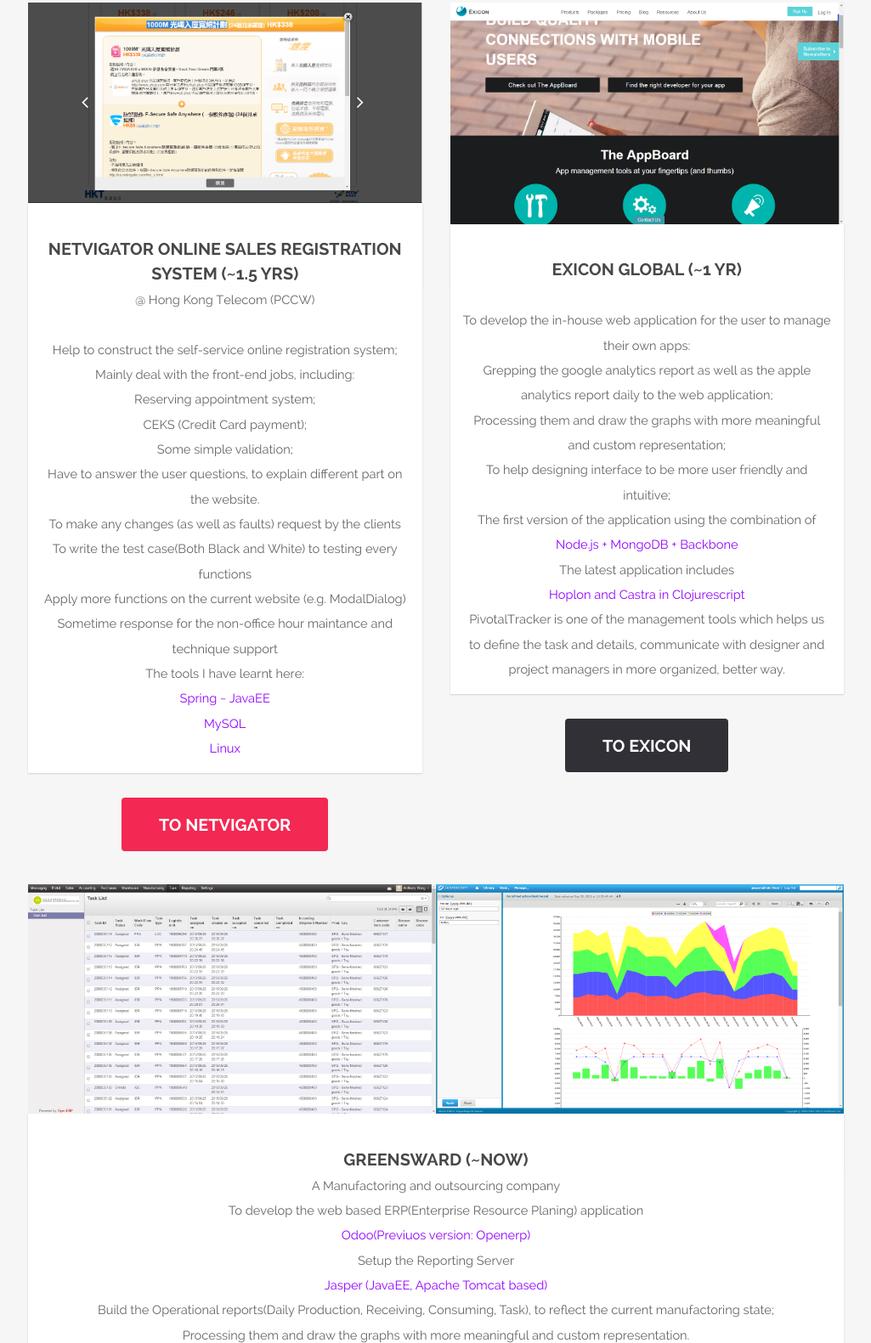
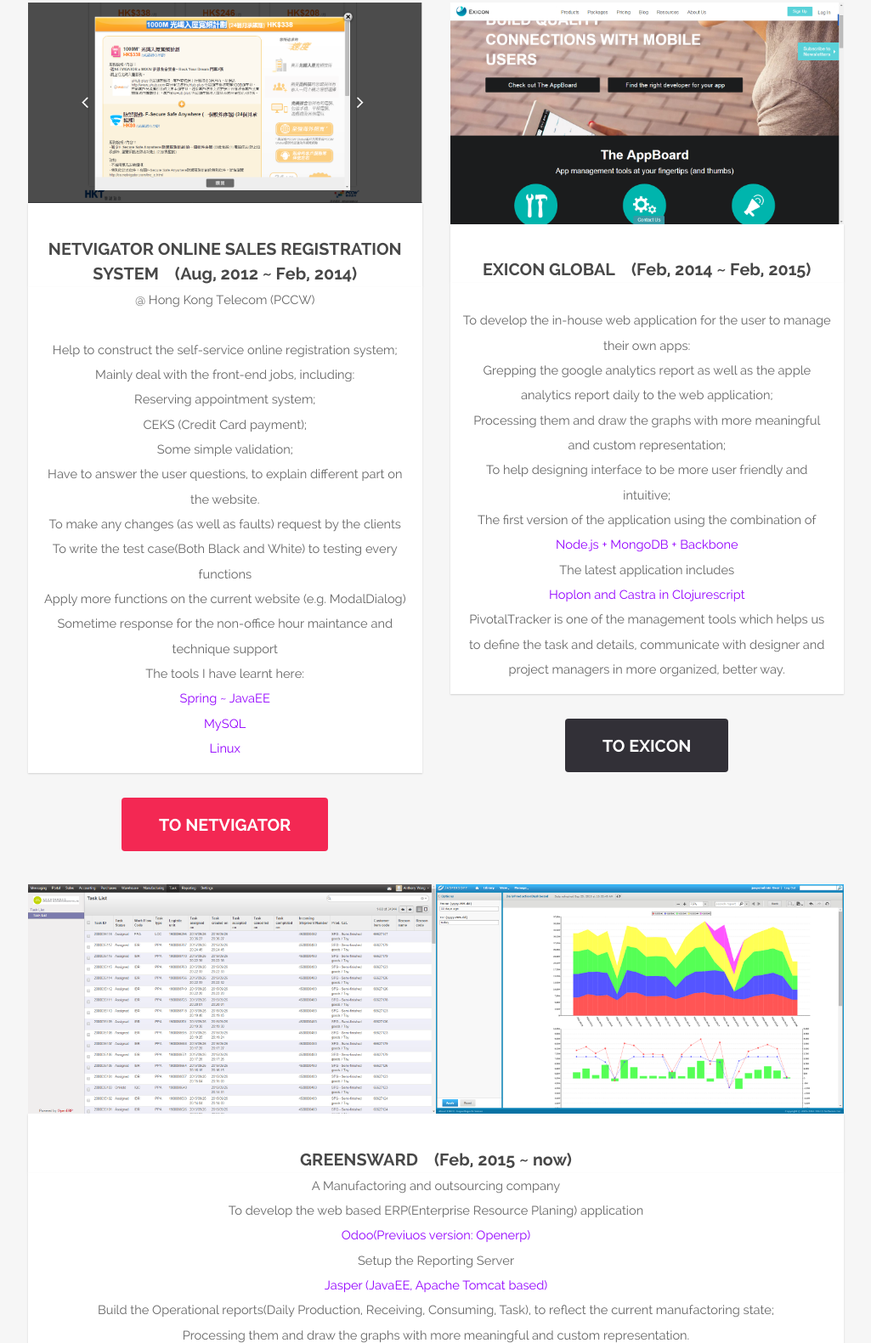
Before and after one commit to a-Chai/a-Chai.github.io, a plain HTML site: page index.html in a window 1280 px wide. Shown: the part 2690-4271 px from the top of the page at 85% size, without its empty margins (127-1152 px from the left). Drawn offline with Linux system fonts and the light colour scheme.

Commit message:
Change the workings years to period

```diff
--- a/index.html
+++ b/index.html
@@ -156,7 +156,8 @@
 							<div class="6u 12u$(xsmall)">
 								<div class="image fit captioned no-bottom-margin">
 									<img src="images/pccw.png" alt="" />
-									<h3>Netvigator Online Sales Registration System (~1.5 yrs)</h3>
+									<h3>Netvigator Online Sales Registration System&nbsp;&nbsp;&nbsp;
+										<span class="no-bold">(Aug, 2012 ~ Feb, 2014)</span></h3>
 									<p>@ Hong Kong Telecom (PCCW)
 										<br>
 										<br>Help to construct the self-service online registration system;
@@ -180,7 +181,8 @@
 							<div class="6u$ 12u$(xsmall)">
 								<div class="image fit captioned no-bottom-margin">
 									<img src="images/exicon.png" alt="" />
-									<h3>Exicon Global (~1 yr)</h3>
+									<h3>Exicon Global&nbsp;&nbsp;&nbsp;
+										<span class="no-bold">(Feb, 2014 ~ Feb, 2015)</span></h3>
 									<p>
 										<br>To develop the in-house web application for the user to manage their own apps:
 										<br>Grepping the google analytics report as well as the apple analytics report daily to the web application;
@@ -198,7 +200,8 @@
 							<div class="12u$">
 								<div class="image fit captioned">
 									<img src="images/Greensward.png" alt="" />
-									<h3>Greensward (~now)</h3>
+									<h3>Greensward&nbsp;&nbsp;&nbsp;
+										<span class="no-bold">(Feb, 2015 ~ now)</span></h3>
 									<p>A Manufactoring and outsourcing company
 										<br>To develop the web based ERP(Enterprise Resource Planing) application
 										<br><span class="purple-words">Odoo(Previuos version: Openerp)</span>
```
